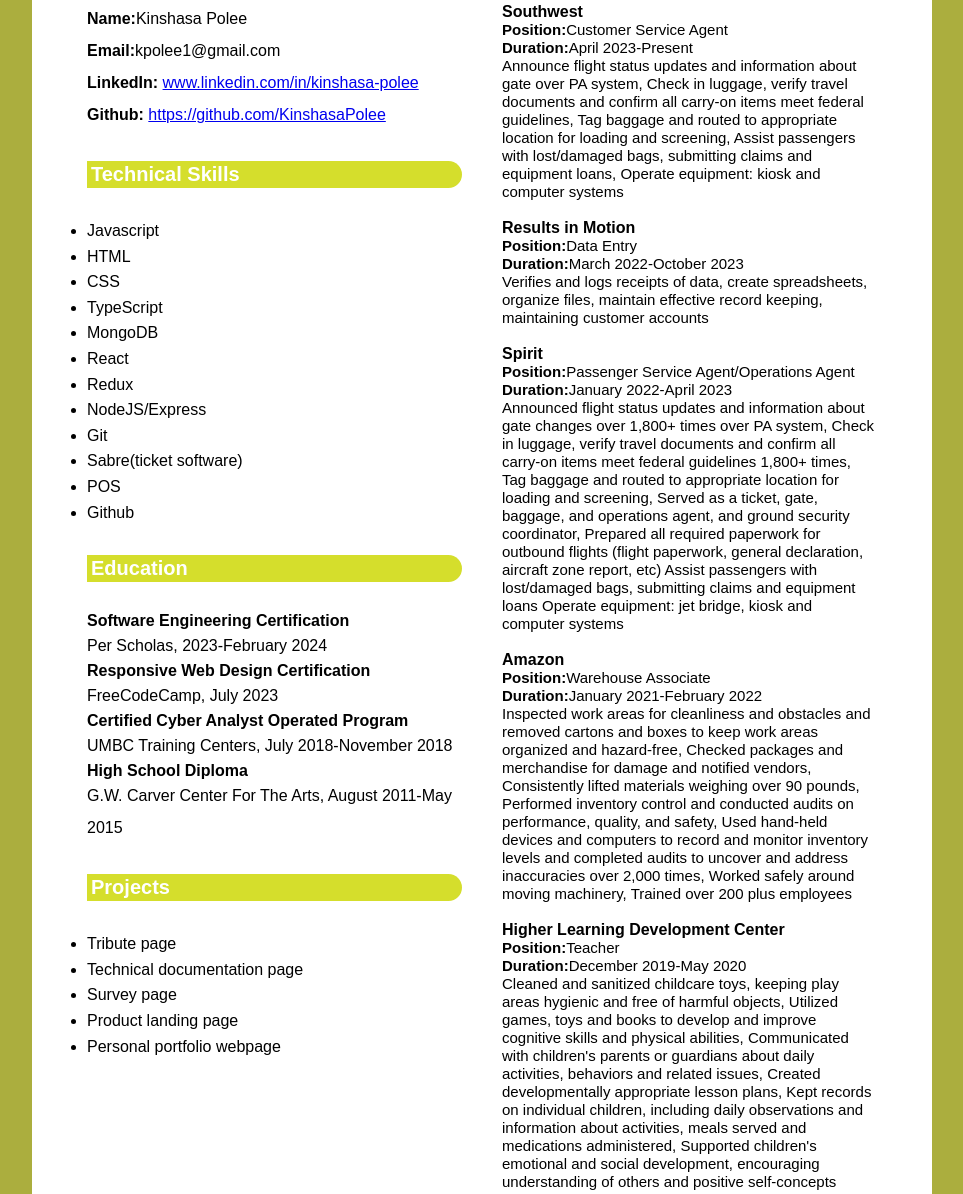
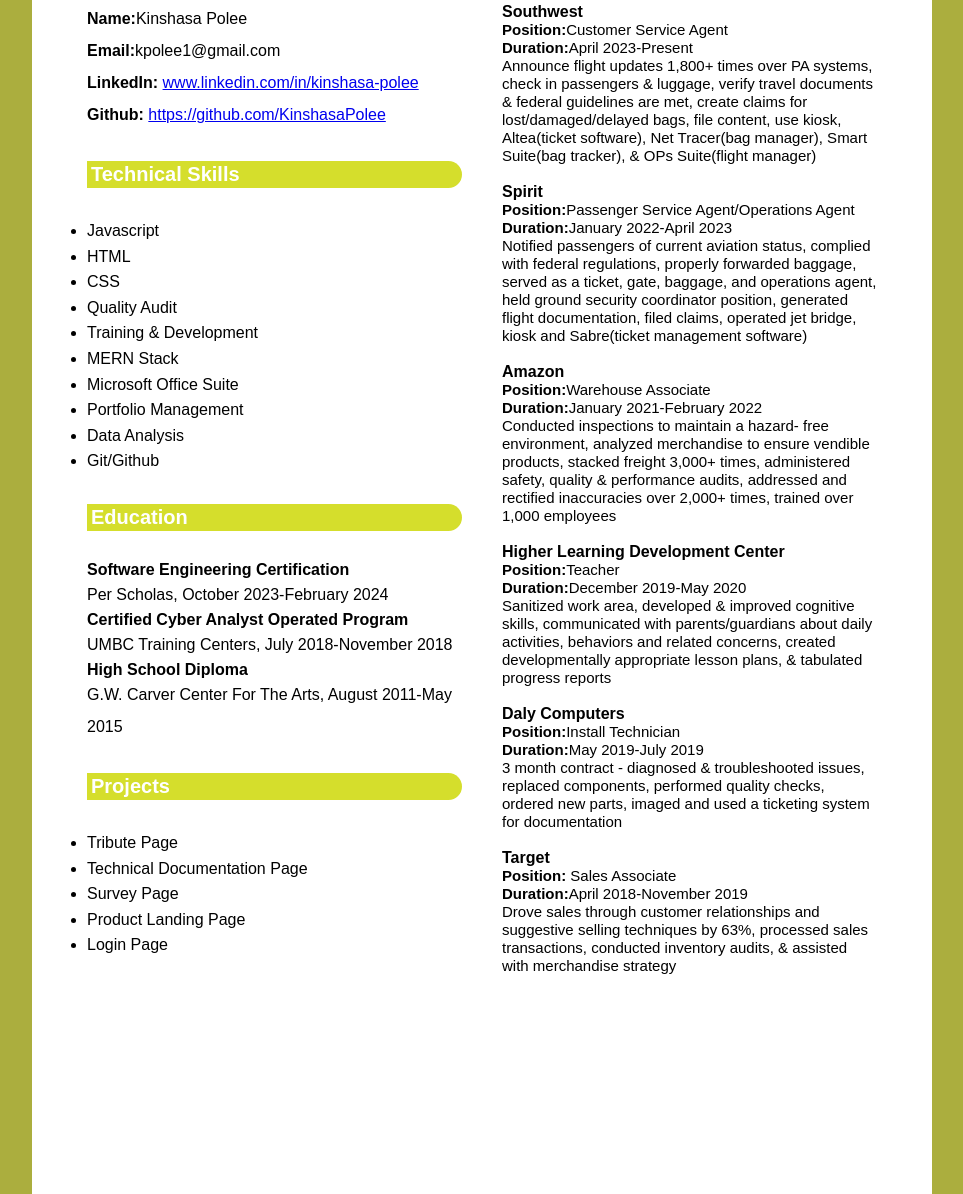
Before and after one commit to KinshasaPolee/resume, a plain HTML site: page mainFiles/index.html in a window 1280 px wide. Shown: the part 552-1746 px from the top of the page, without its empty margins (158-1121 px from the left). Drawn offline with Linux system fonts and the light colour scheme.

Commit message:
modified text on resume

```diff
--- a/mainFiles/index.html
+++ b/mainFiles/index.html
@@ -25,7 +25,6 @@
 
         <p><strong>Name:</strong>Kinshasa Polee</p>
         <p><strong>Email:</strong>kpolee1@gmail.com</p>
-        <!-- <p><strong>Phone:</strong>454-597-3544</p> -->
 
         <p>
           <strong>LinkedIn:</strong>
@@ -42,22 +41,18 @@
           <li>Javascript</li>
           <li>HTML</li>
           <li>CSS</li>
-          <li>TypeScript</li>
-          <li>MongoDB</li>
-          <li>React</li>
-          <li>Redux</li>
-          <li>NodeJS/Express</li>
-          <li>Git</li>
-          <li>Sabre(ticket software)</li>
-          <li>POS</li>
-          <li>Github</li>
+          <li>Quality Audit</li>
+          <li>Training & Development</li>
+          <li>MERN Stack</li>
+          <li>Microsoft Office Suite</li>
+          <li>Portfolio Management</li>
+          <li>Data Analysis</li>
+          <li>Git/Github</li>
         </ul>
 
         <h2>Education</h2>
         <h4>Software Engineering Certification</h4>
-        <p>Per Scholas, 2023-February 2024</p>
-        <h4>Responsive Web Design Certification</h4>
-        <p>FreeCodeCamp, July 2023</p>
+        <p>Per Scholas, October 2023-February 2024</p>
         <h4>Certified Cyber Analyst Operated Program</h4>
         <p>UMBC Training Centers, July 2018-November 2018</p>
         <h4>High School Diploma</h4>
@@ -65,11 +60,11 @@
 
         <h2>Projects</h2>
         <ul>
-          <li>Tribute page</li>
-          <li>Technical documentation page</li>
-          <li>Survey page</li>
-          <li>Product landing page</li>
-          <li>Personal portfolio webpage</li>
+          <li>Tribute Page</li>
+          <li>Technical Documentation Page</li>
+          <li>Survey Page</li>
+          <li>Product Landing Page</li>
+          <li>Login Page</li>
         </ul>
       </div>
 
@@ -79,22 +74,10 @@
         <p><strong>Position:</strong>Customer Service Agent</p>
         <p><strong>Duration:</strong>April 2023-Present</p>
         <p>
-          Announce flight status updates and information about gate over PA
-          system, Check in luggage, verify travel documents and confirm all
-          carry-on items meet federal guidelines, Tag baggage and routed to
-          appropriate location for loading and screening, Assist passengers
-          with lost/damaged bags, submitting claims and equipment loans,
-          Operate equipment: kiosk and computer systems
-        </p>
-        <br />
-
-        <h4>Results in Motion</h4>
-        <p><strong>Position:</strong>Data Entry</p>
-        <p><strong>Duration:</strong>March 2022-October 2023</p>
-        <p>
-          Verifies and logs receipts of data, create spreadsheets, organize
-          files, maintain effective record keeping, maintaining customer
-          accounts
+          Announce flight updates 1,800+ times over PA systems, check in passengers & luggage, verify
+          travel documents & federal guidelines are met, create claims for lost/damaged/delayed bags, file
+          content, use kiosk, Altea(ticket software), Net Tracer(bag manager), Smart Suite(bag tracker), &
+          OPs Suite(flight manager)
         </p>
         <br />
 
@@ -104,16 +87,10 @@
         </p>
         <p><strong>Duration:</strong>January 2022-April 2023</p>
         <p>
-          Announced flight status updates and information about gate changes
-          over 1,800+ times over PA system, Check in luggage, verify travel
-          documents and confirm all carry-on items meet federal guidelines
-          1,800+ times, Tag baggage and routed to appropriate location for
-          loading and screening, Served as a ticket, gate, baggage, and
-          operations agent, and ground security coordinator, Prepared all
-          required paperwork for outbound flights (flight paperwork, general
-          declaration, aircraft zone report, etc) Assist passengers with
-          lost/damaged bags, submitting claims and equipment loans Operate
-          equipment: jet bridge, kiosk and computer systems
+          Notified passengers of current aviation status, complied with federal regulations, properly
+          forwarded baggage, served as a ticket, gate, baggage, and operations agent, held ground
+          security coordinator position, generated flight documentation, filed claims, operated jet bridge,
+          kiosk and Sabre(ticket management software)
         </p>
         <br />
 
@@ -121,15 +98,9 @@
         <p><strong>Position:</strong>Warehouse Associate</p>
         <p><strong>Duration:</strong>January 2021-February 2022</p>
         <p>
-          Inspected work areas for cleanliness and obstacles and removed
-          cartons and boxes to keep work areas organized and hazard-free,
-          Checked packages and merchandise for damage and notified vendors,
-          Consistently lifted materials weighing over 90 pounds, Performed
-          inventory control and conducted audits on performance, quality, and
-          safety, Used hand-held devices and computers to record and monitor
-          inventory levels and completed audits to uncover and address
-          inaccuracies over 2,000 times, Worked safely around moving
-          machinery, Trained over 200 plus employees
+          Conducted inspections to maintain a hazard- free environment, analyzed merchandise to ensure
+          vendible products, stacked freight 3,000+ times, administered safety, quality & performance
+          audits, addressed and rectified inaccuracies over 2,000+ times, trained over 1,000 employees
         </p>
         <br />
 
@@ -137,16 +108,9 @@
         <p><strong>Position:</strong>Teacher</p>
         <p><strong>Duration:</strong>December 2019-May 2020</p>
         <p>
-          Cleaned and sanitized childcare toys, keeping play areas hygienic
-          and free of harmful objects, Utilized games, toys and books to
-          develop and improve cognitive skills and physical abilities,
-          Communicated with children's parents or guardians about daily
-          activities, behaviors and related issues, Created developmentally
-          appropriate lesson plans, Kept records on individual children,
-          including daily observations and information about activities, meals
-          served and medications administered, Supported children's emotional
-          and social development, encouraging understanding of others and
-          positive self-concepts
+          Sanitized work area, developed & improved cognitive skills, communicated with
+          parents/guardians about daily activities, behaviors and related concerns, created developmentally
+          appropriate lesson plans, & tabulated progress reports
         </p>
         <br />
 
@@ -154,9 +118,8 @@
         <p><strong>Position:</strong>Install Technician</p>
         <p><strong>Duration:</strong>May 2019-July 2019</p>
         <p>
-          3 month contract diagnosing and troubleshooting issues, replacing
-          components, performing quality checks, ordering new parts, imaging
-          and documenting computer findings
+          3 month contract - diagnosed & troubleshooted issues, replaced components, performed quality
+          checks, ordered new parts, imaged and used a ticketing system for documentation
         </p>
         <br />
 
@@ -164,27 +127,8 @@
         <p><strong>Position:</strong> Sales Associate</p>
         <p><strong>Duration:</strong>April 2018-November 2019</p>
         <p>
-          Drove sales through customer relationship building and suggestive
-          selling techniques by 63%, Engaged with guests to understand and
-          anticipate customer service needs, Operated cash register and POS to
-          process sales transactions and handle payments, Maintained calm
-          demeanor and professionally managed issues in busy, high-stress
-          situations, Organized racks and shelves to maintain store visual
-          appeal, engage customers, and promote specific
-        </p>
-        <br />
-
-        <h4>Banana Republic Factory Store</h4>
-        <p><strong>Position:</strong>Sales Associate</p>
-        <p><strong>Duration:</strong>May 2016-August 2017</p>
-        <p>
-          Engaged with customers to build rapport and loyalty, Maintained calm
-          demeanor and professionally managed issues in busy, high-stress
-          situations, Accurately processed POS transactions, returning coin,
-          currency, payment cards, and receipts to customers, Organized racks
-          and shelves to maintain store visual appeal, engage customers, and
-          promote specific Merchandise, Assessed customer needs and utilized
-          suggestive selling techniques to drive sales
+          Drove sales through customer relationships and suggestive selling techniques by 63%,
+          processed sales transactions, conducted inventory audits, & assisted with merchandise strategy
         </p>
         <br />
       </div>
--- a/mainFiles/style.css
+++ b/mainFiles/style.css
@@ -13,7 +13,7 @@
   background: white;
   max-width: 900px;
   margin: 60px auto;
-  height: 2322px;
+  height: 1700px;
   padding: 40px 35px 40px 55px;
   box-shadow: 0 2px 20px rgba(0, 0, 0, 0, 3);
 }
```
